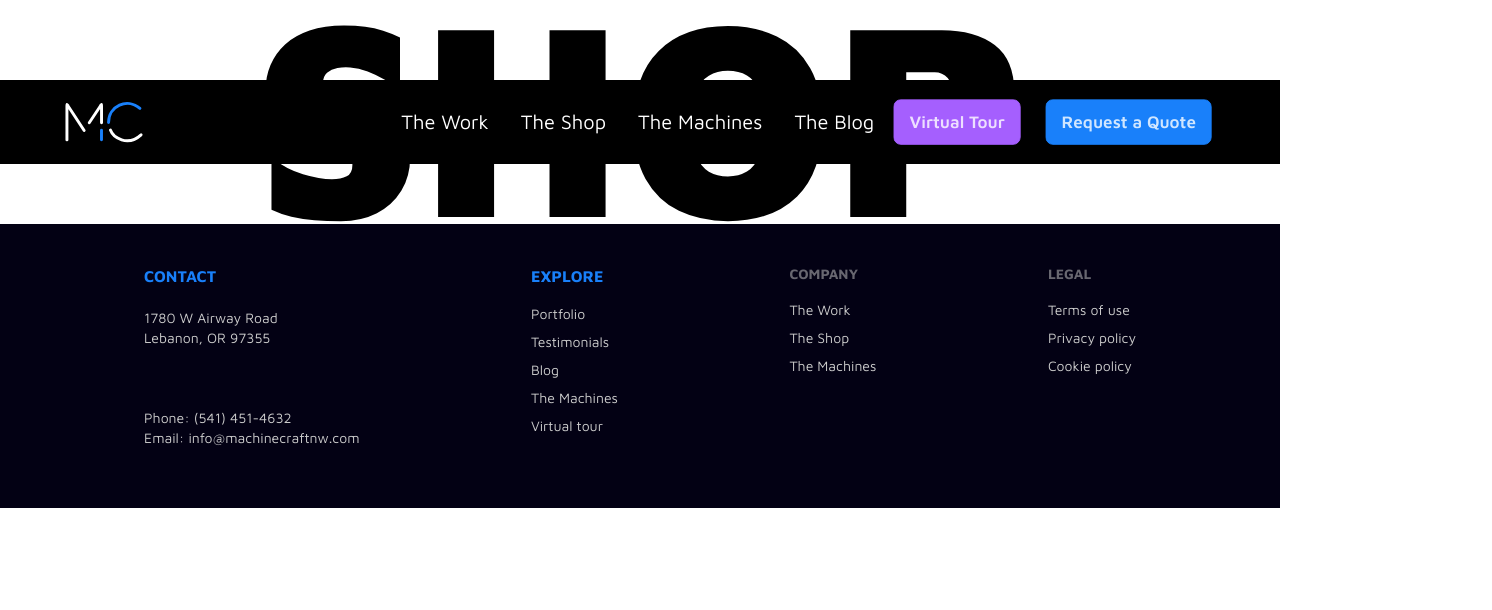
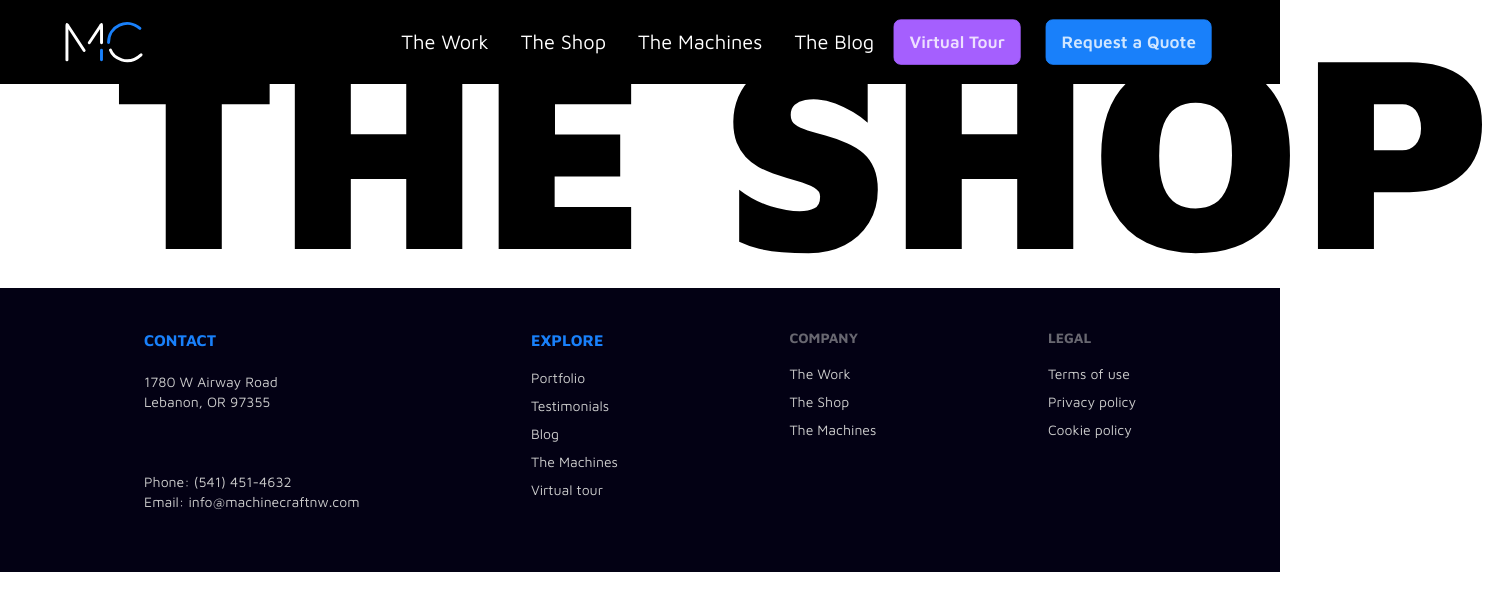
Before and after one commit to diabase-io/machine-craft-nw-site, a SvelteKit app: page /shop in a window 1280 px wide. Shown: the top 610 px of the page, 1492 px wide, since content can reach past the window. Built offline with nearby package versions, Linux system fonts and the light colour scheme.

Commit message:
page headers look better

```diff
--- a/src/lib/components/NavBar.svelte
+++ b/src/lib/components/NavBar.svelte
@@ -32,7 +32,7 @@
 
 <main
   style="--hd: {height}px"
-  class="{$$props.class} z-50 h-[var(--hd)] w-full bg-black px-5 text-xl text-white md:px-16 dsk:fixed"
+  class="{$$props.class} z-50 h-[var(--hd)] w-full bg-black px-5 text-xl text-white md:px-16 dsk:fixed top-0"
 >
   <div class="flex justify-between">
     <!-- logo -->
--- a/src/routes/(main-pages)/machines/+page.svelte
+++ b/src/routes/(main-pages)/machines/+page.svelte
@@ -3,4 +3,4 @@
   import { InfoPageHeader } from "$components"
 
 </script>
-<InfoPageHeader title="MACHINES" titleFont={200}/>
+<InfoPageHeader class='m-22' title="THE MACHINES" titleFont={200}/>
--- a/src/routes/(main-pages)/shop/+page.svelte
+++ b/src/routes/(main-pages)/shop/+page.svelte
@@ -3,4 +3,4 @@
   import { InfoPageHeader } from "$components"
 
 </script>
-<InfoPageHeader title="SHOP" titleFont={280}/>
+<InfoPageHeader class='m-28' title="THE SHOP" titleFont={280}/>
--- a/src/routes/(main-pages)/work/+page.svelte
+++ b/src/routes/(main-pages)/work/+page.svelte
@@ -2,4 +2,4 @@
   import { InfoPageHeader } from "$components"
 </script>
 
-<InfoPageHeader title="WORK" titleFont={250}/>
+<InfoPageHeader class='m-26' title="THE WORK" titleFont={250}/>
```
Also changed, not shown: 1 other file (tests, documents, lock files or other folders).
